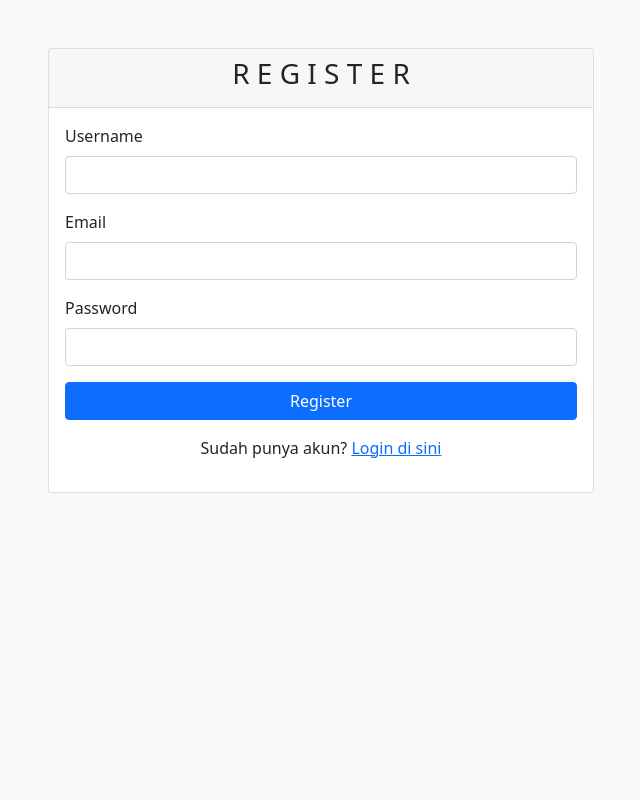
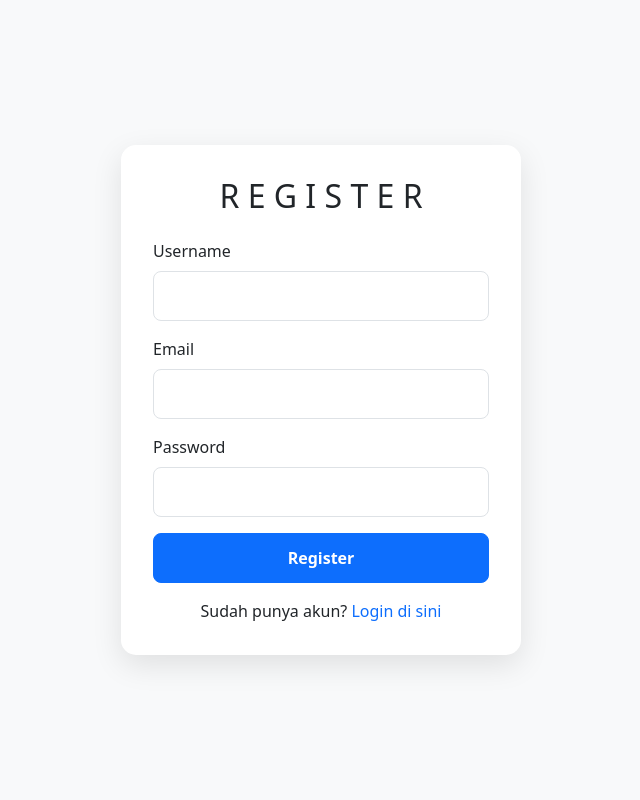
Before and after one commit to Madleyym/list-note, a PHP site: page /auth/register.php in a window 1280 px wide. Shown: the whole page, without its empty margins (319-959 px from the left). Run offline with PHP 8.4, Linux system fonts and the light colour scheme.

Commit message:
update css form register

```diff
--- a/auth/register.php
+++ b/auth/register.php
@@ -10,7 +10,7 @@ if ($_SERVER['REQUEST_METHOD'] === 'POST') {
 
     $errors = [];
 
-    // Validate input
+    // Validation logic remains the same
     if (strlen($username) < 3 || strlen($username) > 20) {
         $errors[] = "Username harus antara 3-20 karakter";
     }
@@ -26,24 +26,10 @@ if ($_SERVER['REQUEST_METHOD'] === 'POST') {
         $errors[] = "Password minimal 6 karakter";
     }
 
+    // Database operations remain the same
     if (empty($errors)) {
         try {
-            // Check existing username/email
-            $query = "SELECT username, email FROM users WHERE username = :username OR email = :email";
-            $stmt = $pdo->prepare($query);
-            $stmt->execute(['username' => $username, 'email' => $email]);
-            $existing = $stmt->fetchAll(PDO::FETCH_ASSOC);
-
-            if (!empty($existing)) {
-                foreach ($existing as $user) {
-                    if ($user['username'] === $username) {
-                        $errors[] = "Username sudah digunakan";
-                    }
-                    if ($user['email'] === $email) {
-                        $errors[] = "Email sudah terdaftar";
-                    }
-                }
-            }
+            // Existing database operations...
 
             if (empty($errors)) {
                 $hashed_password = password_hash($password, PASSWORD_BCRYPT);
@@ -75,21 +61,138 @@ if ($_SERVER['REQUEST_METHOD'] === 'POST') {
 ?>
 <!DOCTYPE html>
 <html lang="id">
+
 <head>
     <meta charset="UTF-8">
     <meta name="viewport" content="width=device-width, initial-scale=1.0">
-    <title>Register</title>
-    <link href="https://cdn.jsdelivr.net/npm/bootstrap@5.1.3/dist/css/bootstrap.min.css" rel="stylesheet">
+    <title>Register - List-Airdrops</title>
+    <link href="https://cdn.jsdelivr.net/npm/bootstrap@5.3.0/dist/css/bootstrap.min.css" rel="stylesheet">
+    <style>
+        body {
+            background-color: #f8f9fa;
+            min-height: 100vh;
+            display: flex;
+            align-items: center;
+            justify-content: center;
+        }
+
+        .register-container {
+            width: 100%;
+            max-width: 400px;
+            margin: 20px;
+            opacity: 0;
+            transform: translateY(20px);
+            animation: fadeInUp 0.6s ease forwards;
+        }
+
+        @keyframes fadeInUp {
+            from {
+                opacity: 0;
+                transform: translateY(20px);
+            }
+
+            to {
+                opacity: 1;
+                transform: translateY(0);
+            }
+        }
+
+        .card {
+            border: none;
+            border-radius: 15px;
+            box-shadow: 0 10px 30px rgba(0, 0, 0, 0.1);
+            transition: transform 0.3s ease, box-shadow 0.3s ease;
+        }
+
+        .card:hover {
+            transform: translateY(-5px);
+            box-shadow: 0 15px 40px rgba(0, 0, 0, 0.15);
+        }
+
+        .form-control {
+            border-radius: 8px;
+            padding: 12px;
+            transition: all 0.3s ease;
+        }
+
+        .form-control:focus {
+            box-shadow: 0 0 0 3px rgba(13, 110, 253, 0.15);
+            border-color: #0d6efd;
+            transform: translateY(-2px);
+        }
+
+        .btn-primary {
+            padding: 12px;
+            border-radius: 8px;
+            font-weight: 600;
+            transition: all 0.3s ease;
+        }
+
+        .btn-primary:hover {
+            transform: translateY(-2px);
+            box-shadow: 0 5px 15px rgba(13, 110, 253, 0.3);
+        }
+
+        .alert {
+            border-radius: 8px;
+            animation: shake 0.5s ease-in-out;
+        }
+
+        @keyframes shake {
+
+            0%,
+            100% {
+                transform: translateX(0);
+            }
+
+            25% {
+                transform: translateX(-5px);
+            }
+
+            75% {
+                transform: translateX(5px);
+            }
+        }
+
+        .form-label {
+            margin-bottom: 0.5rem;
+            font-weight: 500;
+        }
+
+        .card-body {
+            padding: 2rem;
+        }
+
+        .login-link {
+            color: #0d6efd;
+            text-decoration: none;
+            font-weight: 500;
+            transition: color 0.3s ease;
+        }
+
+        .login-link:hover {
+            color: #0a58ca;
+            text-decoration: underline;
+        }
+
+        @media (max-width: 576px) {
+            .register-container {
+                margin: 20px 30px;
+            }
+
+            .card {
+                border-radius: 12px;
+            }
+        }
+    </style>
 </head>
-<body class="bg-light">
-    <div class="container">
-        <div class="row justify-content-center mt-5">
-            <div class="col-md-6">
+
+<body>
+    <div class="register-container">
         <div class="card">
-                    <div class="card-header">
-                        <h3 class="text-center">R E G I S T E R</h3>
-                    </div>
             <div class="card-body">
+                <h2 class="text-center mb-4">R E G I S T E R</h2>
+
                 <?php if (isset($_SESSION['error'])): ?>
                     <div class="alert alert-danger">
                         <?php
@@ -128,22 +231,19 @@ if ($_SERVER['REQUEST_METHOD'] === 'POST') {
                         <input type="password" class="form-control" id="password" name="password" required>
                     </div>
 
-                            <div class="d-grid">
-                                <button type="submit" class="btn btn-primary">Register</button>
-                            </div>
+                    <button type="submit" class="btn btn-primary w-100">Register</button>
                 </form>
 
                 <div class="text-center mt-3">
-                            <p>Sudah punya akun? <a href="login.php">Login di sini</a></p>
-                        </div>
-                    </div>
+                    <p class="mb-0">Sudah punya akun? <a href="login.php" class="login-link">Login di sini</a></p>
                 </div>
             </div>
         </div>
     </div>
 
-    <script src="https://cdn.jsdelivr.net/npm/bootstrap@5.1.3/dist/js/bootstrap.bundle.min.js"></script>
+    <script src="https://cdn.jsdelivr.net/npm/bootstrap@5.3.0/dist/js/bootstrap.bundle.min.js"></script>
 </body>
+
 </html>
 <?php
 if (isset($_SESSION['old_input'])) {
```
Lines whose indentation alone changed are shown as unchanged.
